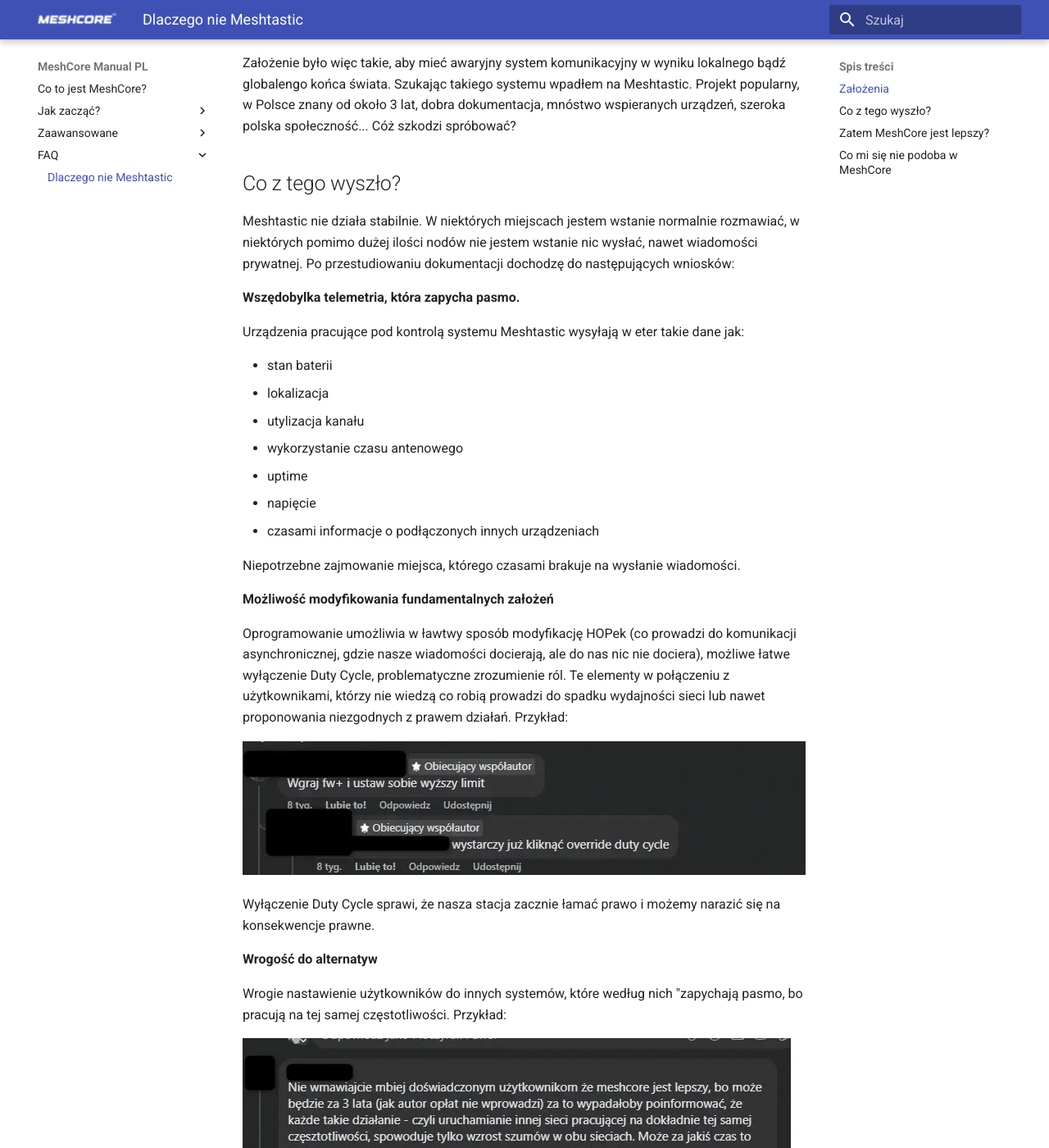
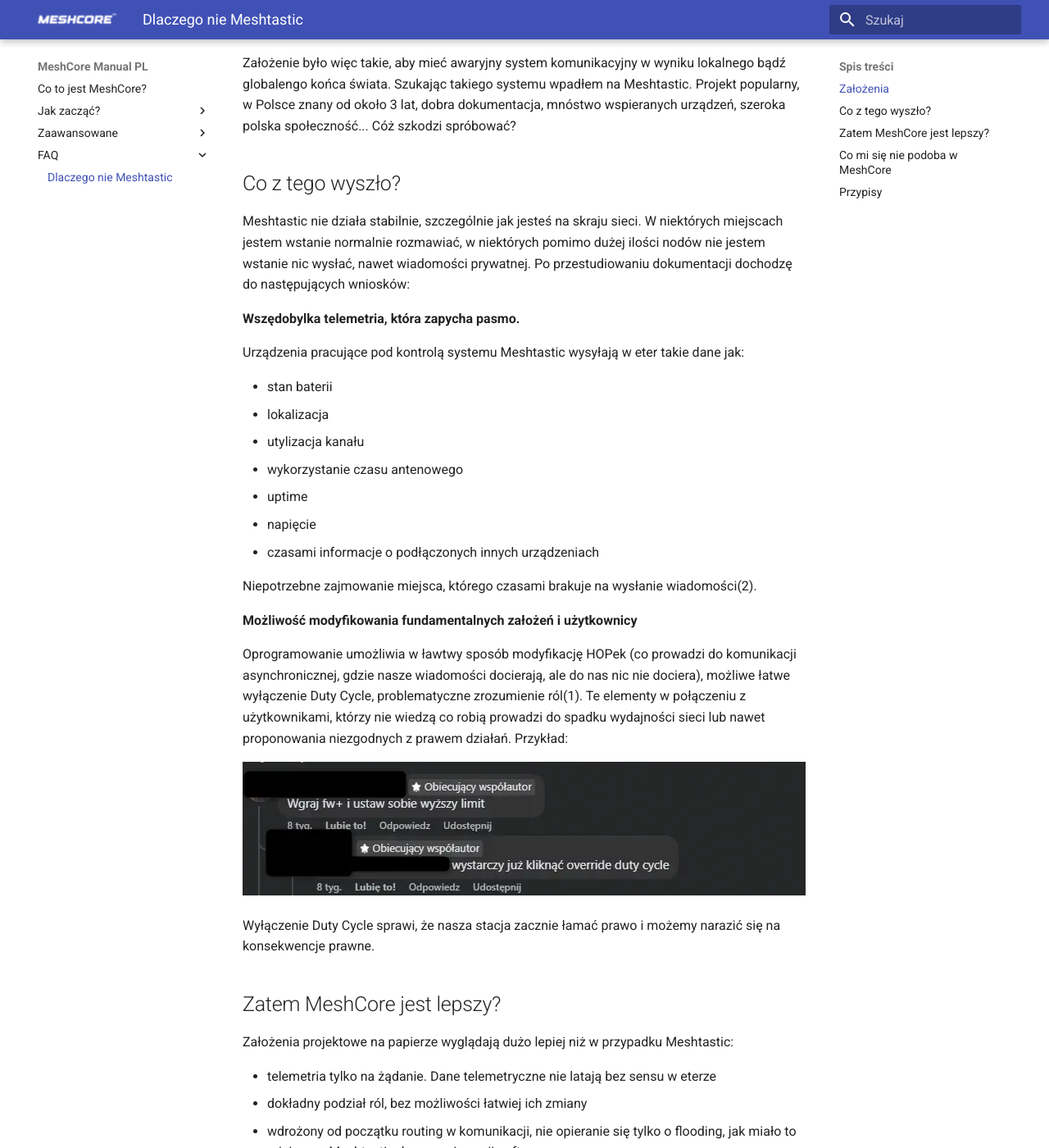
Before and after one commit to deFAT64/meshcore-manual-pl, an MkDocs documentation site: the page built from docs/faq/dlaczegoNieMeshtastic.md, in a window 1280 px wide and 1400 px high, scrolled down 572 px. Shown: the whole window at 82% size. Built offline with MkDocs 1.6.1 and Material for MkDocs 9.7.7, drawn with Linux system fonts in a browser that asks for light colours; some of the changed text lies outside the part shown.

Commit message:
Mod dlaczegonieMeshtastic.md

```diff
--- a/docs/faq/dlaczegoNieMeshtastic.md
+++ b/docs/faq/dlaczegoNieMeshtastic.md
@@ -13,7 +13,7 @@ Założenie było więc takie, aby mieć awaryjny system komunikacyjny w wyniku
 
 ## Co z tego wyszło?
 
-Meshtastic nie działa stabilnie. W niektórych miejscach jestem wstanie normalnie rozmawiać, w niektórych pomimo dużej ilości nodów nie jestem wstanie nic wysłać, nawet wiadomości prywatnej. Po przestudiowaniu dokumentacji dochodzę do następujących wniosków:
+Meshtastic nie działa stabilnie, szczególnie jak jesteś na skraju sieci. W niektórych miejscach jestem wstanie normalnie rozmawiać, w niektórych pomimo dużej ilości nodów nie jestem wstanie nic wysłać, nawet wiadomości prywatnej. Po przestudiowaniu dokumentacji dochodzę do następujących wniosków:
 
 **Wszędobylka telemetria, która zapycha pasmo.**
 
@@ -27,23 +27,15 @@ Urządzenia pracujące pod kontrolą systemu Meshtastic wysyłają w eter takie
 - napięcie
 - czasami informacje o podłączonych innych urządzeniach
 
-Niepotrzebne zajmowanie miejsca, którego czasami brakuje na wysłanie wiadomości.
+Niepotrzebne zajmowanie miejsca, którego czasami brakuje na wysłanie wiadomości(2).
 
-**Możliwość modyfikowania fundamentalnych założeń**
+**Możliwość modyfikowania fundamentalnych założeń i użytkownicy**
 
-Oprogramowanie umożliwia w ławtwy sposób modyfikację HOPek (co prowadzi do komunikacji asynchronicznej, gdzie nasze wiadomości docierają, ale do nas nic nie dociera), możliwe łatwe wyłączenie Duty Cycle, problematyczne zrozumienie ról. Te elementy w połączeniu z użytkownikami, którzy nie wiedzą co robią prowadzi do spadku wydajności sieci lub nawet proponowania niezgodnych z prawem działań. Przykład:
+Oprogramowanie umożliwia w ławtwy sposób modyfikację HOPek (co prowadzi do komunikacji asynchronicznej, gdzie nasze wiadomości docierają, ale do nas nic nie dociera), możliwe łatwe wyłączenie Duty Cycle, problematyczne zrozumienie ról(1). Te elementy w połączeniu z użytkownikami, którzy nie wiedzą co robią prowadzi do spadku wydajności sieci lub nawet proponowania niezgodnych z prawem działań. Przykład:
 
 ![](./img/dlaczegoNieMeshtastic/2.webp)
 
 Wyłączenie Duty Cycle sprawi, że nasza stacja zacznie łamać prawo i możemy narazić się na konsekwencje prawne.
-
-**Wrogość do alternatyw**
-
-Wrogie nastawienie użytkowników do innych systemów, które według nich "zapychają pasmo, bo pracują na tej samej częstotliwości. Przykład:
-
-![](./img/dlaczegoNieMeshtastic/1.webp)
-
-Przypominam, że częstowliwość 868 MHz jest ogólnodostępna, a niektórzy zachowują się jakby mieli prawa własności.
 
 ## Zatem MeshCore jest lepszy?
 
@@ -61,3 +53,9 @@ Założenia projektowe na papierze wyglądają dużo lepiej niż w przypadku Mes
 - brak otwartego kodu źródłowego dla aplikacji mobilnej
 - słabo czytelna "dokumentacja", wiele rzeczy trzeba odkrywać samemu
 - brak możliwości logowania się do zdalnych repeaterów po kluczu publicznym
+
+## Przypisy
+
+(1). Jeśli sami twórcy meshtastic tworzą [dedykowany wpis na swoim blogu](https://meshtastic.org/blog/choosing-the-right-device-role/) omawiający kiedy stosować jakie role, to wiedz, że coś jest nie tak.
+
+(2). Tutaj [przykład telemetrii](./img/dlaczegoNieMeshtastic/3.webp). Nikomu niepotrzebne dane, oprócz właścicelowi stacji.
```
Also changed, not shown: docs/faq/img/dlaczegoNieMeshtastic/1.webp (deleted).
